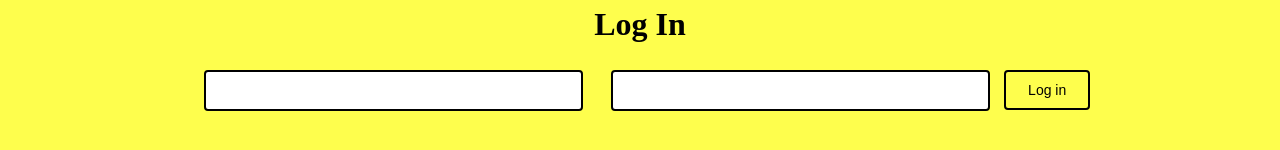
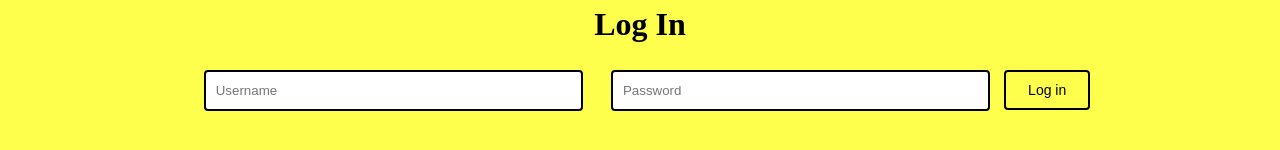
Before and after one commit to iberdiev/Rumor, a React (Create React App) app in the folder rumor/: page / in a window 1280 px wide. Shown: the part 384-534 px from the top of the page. Built offline with nearby package versions, Linux system fonts and the light colour scheme.

Commit message:
added a placeholder for login form

```diff
--- a/rumor/src/components/Login.js
+++ b/rumor/src/components/Login.js
@@ -40,8 +40,8 @@ class Login extends React.Component{
             <div>
                 <h1>Log In</h1>
                 <form onSubmit={this.onSubmit}>
-                    <input type='text' onChange={e => this.setState({username: e.target.value})}/>
-                    <input type='password' onChange={e => this.setState({password: e.target.value})}/>
+                    <input type='text' onChange={e => this.setState({username: e.target.value})} placeholder="Username"/>
+                    <input type='password' onChange={e => this.setState({password: e.target.value})} placeholder="Password"/>
                     <button disabled={this.state.isLoginDisabled} type='submit'>{this.state.isLoginDisabled ? 'Loging...' : 'Log in'}</button>
                     {this.wrongCredentials()}
                 </form>
```
